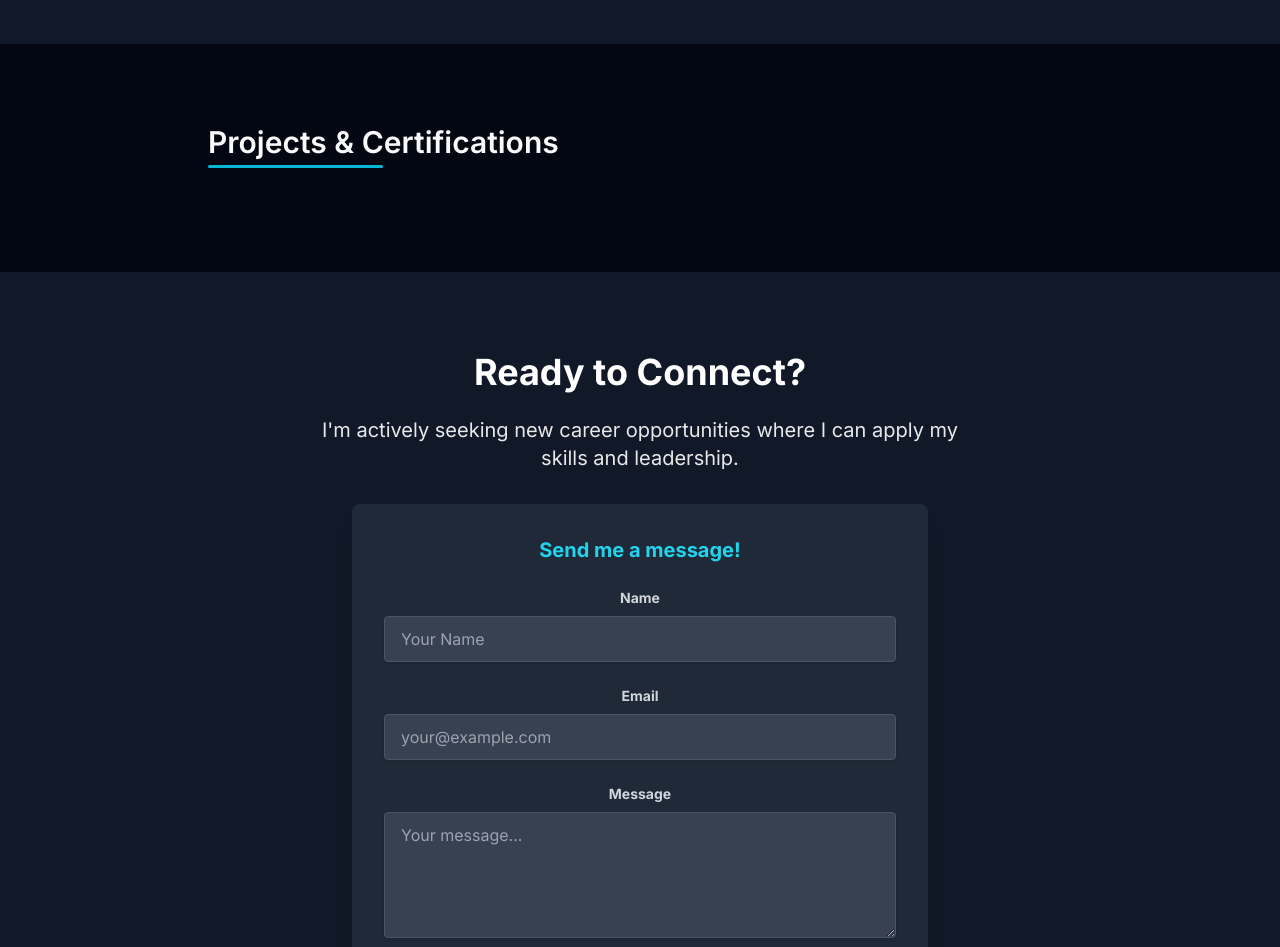
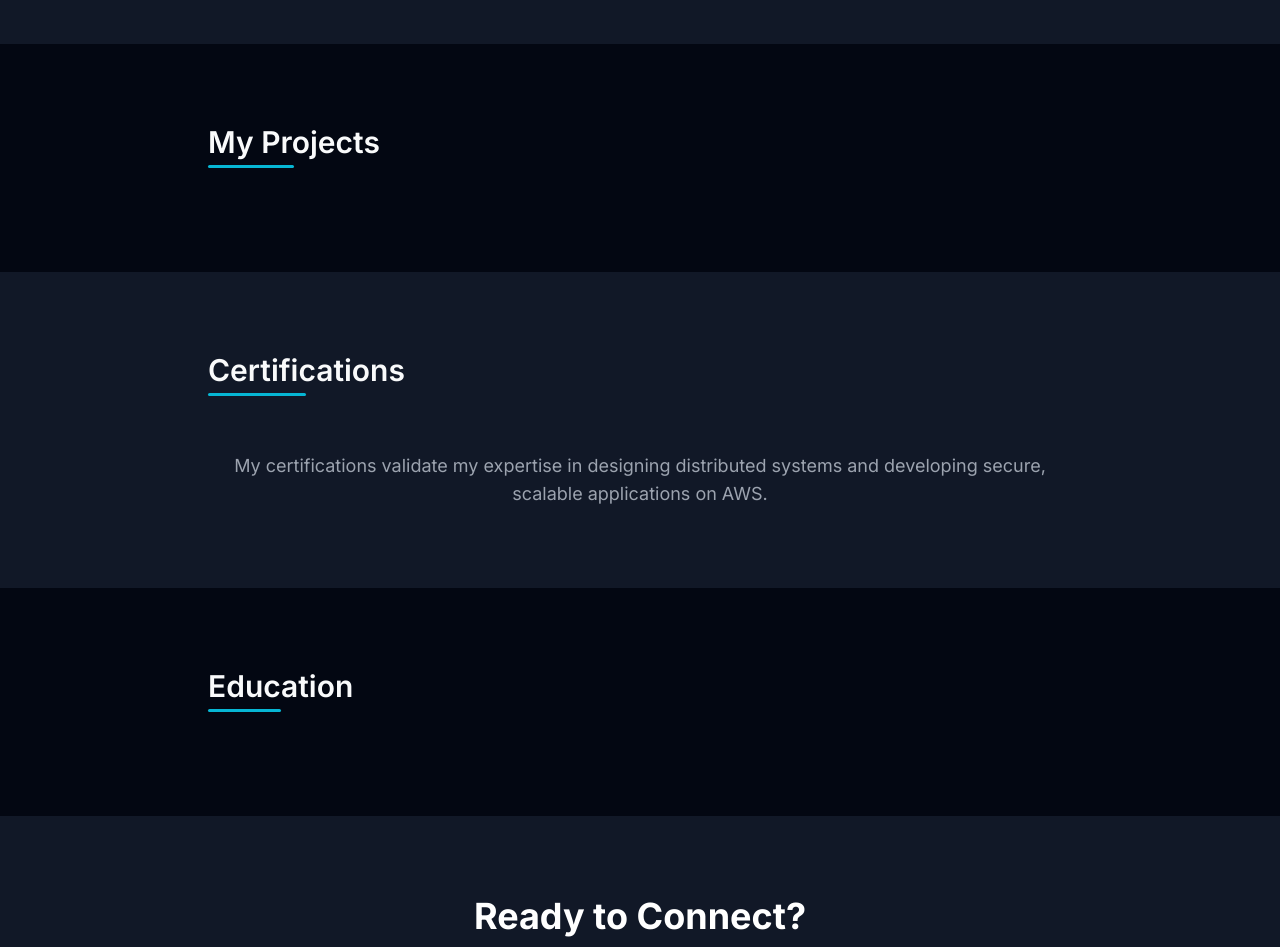
Before and after one commit to jdundor1/aws-online-portfolio, a plain HTML site: page index.html in a window 1280 px wide. Shown: the part 1140-2087 px from the top of the page. Drawn offline with nearby package versions, Linux system fonts and the light colour scheme.

Commit message:
Update index.html

```diff
--- a/index.html
+++ b/index.html
@@ -11,52 +11,38 @@
         /* Custom CSS for finer control and consistency */
         body {
             font-family: 'Inter', sans-serif;
-            background-color: #0a0a0a; /* Very dark gray, almost black - Deeper base */
-            color: #e5e7eb; /* Light gray for main text (gray-200) for better pop */
-        }
-        /* ... rest of your style ... */
-    </style>
-</head>
-
-
-
-    <style>
-        /* Custom CSS for finer control and consistency */
-        body {
-            font-family: 'Inter', sans-serif;
-            background-color: #0a0a0a; /* Very dark gray, almost black - Deeper base */
-            color: #e5e7eb; /* Light gray for main text (gray-200) for better pop */
+            background-color: #0a0a0a;
+            color: #e5e7eb;
         }
         .section-title {
             position: relative;
             display: inline-block;
             margin-bottom: 1.5rem;
             font-weight: 600;
-            color: #f9fafb; /* White for section titles (gray-50) */
+            color: #f9fafb;
         }
         .section-title::after {
             content: '';
             position: absolute;
             left: 0;
-            bottom: -8px; /* Adjust as needed */
-            width: 50%; /* Half width underline */
+            bottom: -8px;
+            width: 50%;
             height: 3px;
-            background-color: #06b6d4; /* Cyan 500 - Main accent blue/cyan */
-            border-radius: 9999px; /* Rounded ends */
+            background-color: #06b6d4;
+            border-radius: 9999px;
         }
-        /* Custom scrollbar for better aesthetics, works in modern browsers */
         ::-webkit-scrollbar {
             width: 8px;
         }
         ::-webkit-scrollbar-track {
-            background: #374151; /* Dark gray track */
+            background: #374151;
         }
         ::-webkit-scrollbar-thumb {
-            background: #6b7280; /* Medium gray */
+            background: #6b7280;
             border-radius: 4px;
         }
         ::-webkit-scrollbar-thumb:hover {
-            background: #9ca3af; /* Lighter gray on hover */
+            background: #9ca3af;
         }
     </style>
 </head>
@@ -74,22 +60,27 @@
                     <li><a href="#skills" class="hover:text-cyan-400 transition duration-300">Skills</a></li>
                     <li><a href="#experience" class="hover:text-cyan-400 transition duration-300">Experience</a></li>
                     <li><a href="#projects" class="hover:text-cyan-400 transition duration-300">Projects</a></li>
+                    <li><a href="#certifications" class="hover:text-cyan-400 transition duration-300">Certifications</a></li>
+                    <li><a href="#education" class="hover:text-cyan-400 transition duration-300">Education</a></li>
                     <li><a href="#contact" class="hover:text-cyan-400 transition duration-300">Contact</a></li>
                 </ul>
             </nav>
         </div>
     </header>
 
-    <section class="bg-gradient-to-r from-gray-900 to-black text-white py-16 md:py-24 text-center shadow-inner">
+    <section id="hero" class="bg-gradient-to-r from-gray-900 to-black text-white py-16 md:py-24 text-center shadow-inner">
         <div class="container mx-auto px-4">
             <h1 class="text-4xl md:text-6xl font-extrabold leading-tight mb-4 animate-fade-in-down">
-                Joe Dundore
+                Hello, I'm <span class="gradient-text-hero">Joe Dundore</span>
             </h1>
             <p class="text-xl md:text-2xl font-light mb-8 max-w-3xl mx-auto opacity-90 animate-fade-in-up">
-                Highly dedicated, organized, and learner-focused professional offering inspirational leadership.
+                A Certified AWS Professional Cloud Architect dedicated to building scalable, resilient, and cost-efficient cloud solutions.
             </p>
-            <a href="#contact" class="inline-block bg-cyan-500 text-white hover:bg-cyan-600 font-bold py-3 px-8 rounded-full text-lg transition duration-300 transform hover:scale-105 shadow-lg">
-                Connect with Me
+            <a href="#projects" class="inline-block bg-cyan-500 text-white hover:bg-cyan-600 font-bold py-3 px-8 rounded-full text-lg transition duration-300 transform hover:scale-105 shadow-lg">
+                View My Projects
+            </a>
+            <a id="heroResumeLink" href="#" target="_blank" class="hidden inline-block bg-gray-700 text-white hover:bg-gray-600 font-bold py-3 px-8 rounded-full text-lg transition duration-300 transform hover:scale-105 shadow-lg ml-4">
+                <i class="fas fa-file-pdf mr-2"></i>Download Resume
             </a>
         </div>
     </section>
@@ -118,18 +109,38 @@
 
     <section id="projects" class="py-16 md:py-20 bg-gray-950 text-gray-200">
         <div class="container mx-auto px-4 max-w-4xl">
-            <h2 class="text-3xl section-title mb-8">Projects & Certifications</h2>
+            <h2 class="text-3xl section-title mb-8">My Projects</h2>
             <div class="grid grid-cols-1 md:grid-cols-2 gap-8">
                 </div>
         </div>
     </section>
+
+    <section id="certifications" class="py-16 md:py-20 bg-gray-900 text-gray-200">
+        <div class="container mx-auto px-4 max-w-4xl">
+            <h2 class="text-3xl section-title mb-8">Certifications</h2>
+            <div class="flex flex-wrap justify-center items-center gap-6">
+                </div>
+            <p class="text-center text-gray-400 mt-8 text-lg">
+                My certifications validate my expertise in designing distributed systems and developing secure, scalable applications on AWS.
+            </p>
+        </div>
+    </section>
+
+    <section id="education" class="py-16 md:py-20 bg-gray-950 text-gray-200">
+        <div class="container mx-auto px-4 max-w-4xl">
+            <h2 class="text-3xl section-title mb-8">Education</h2>
+            <div id="education-list" class="grid grid-cols-1 md:grid-cols-2 lg:grid-cols-3 gap-6">
+                </div>
+        </div>
+    </section>
+
     <section id="contact" class="bg-gray-900 text-white py-16 md:py-20 text-center">
         <div class="container mx-auto px-4">
             <h2 class="text-3xl md:text-4xl font-bold mb-6">Ready to Connect?</h2>
             <p class="text-xl mb-8 max-w-2xl mx-auto opacity-90">
                 I'm actively seeking new career opportunities where I can apply my skills and leadership.
             </p>
-    <form id="contactForm" class="max-w-xl mx-auto bg-gray-800 p-8 rounded-lg shadow-xl space-y-6">
+            <form id="contactForm" class="max-w-xl mx-auto bg-gray-800 p-8 rounded-lg shadow-xl space-y-6 mb-8">
                 <div class="text-xl font-bold mb-4 text-cyan-400">Send me a message!</div>
                 <div>
                     <label for="name" class="block text-gray-300 text-sm font-bold mb-2">Name</label>
```
Lines whose indentation alone changed are shown as unchanged.
